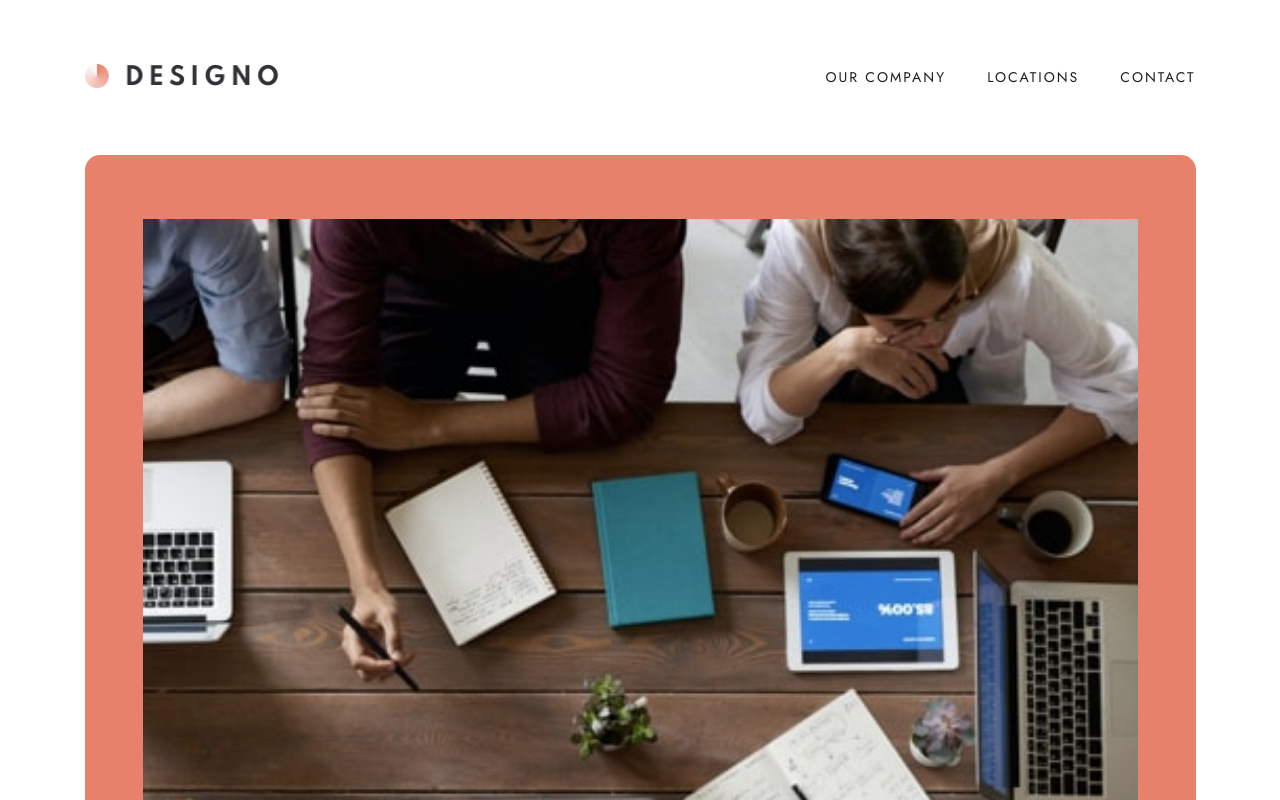
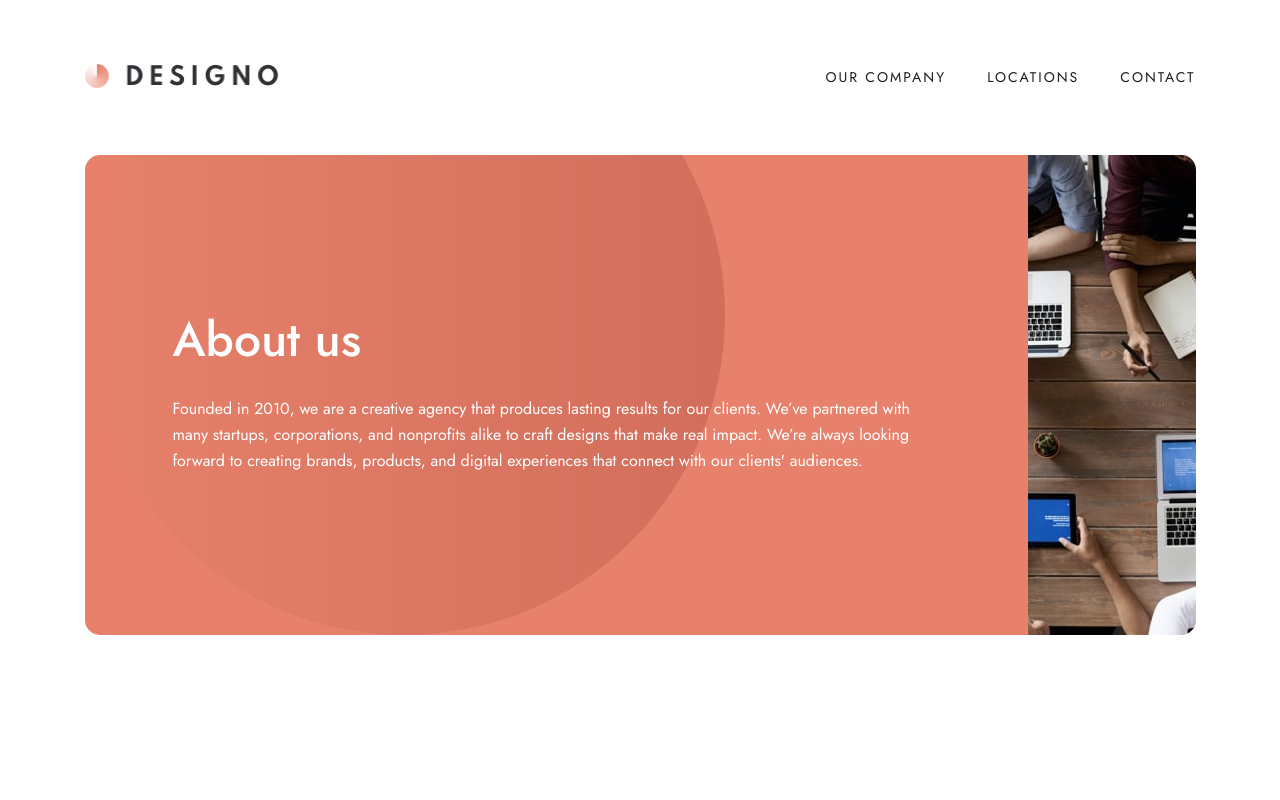
Before and after one commit to Andrparsons/designo, a Next.js app: page /about in a window 1280 px wide. Shown: the top 800 px of the page. Built offline with nearby package versions, Linux system fonts and the light colour scheme.

Commit message:
about page intro styling

```diff
--- a/pages/about.js
+++ b/pages/about.js
@@ -23,7 +23,6 @@ export default function About() {
 
       <main className={styles.main}>
         <section className={styles.introSection}>
-          <div className={styles.introContainer}>
           <picture>
             <source
               media="(min-width:900px)"
@@ -44,12 +43,10 @@ export default function About() {
             <p className={styles.introParagraph}>
               Founded in 2010, we are a creative agency that produces lasting
               results for our clients. We’ve partnered with many startups,
-                corporations, and nonprofits alike to craft designs that make
-                real impact. We’re always looking forward to creating brands,
-                products, and digital experiences that connect with our clients'
-                audiences.
+              corporations, and nonprofits alike to craft designs that make real
+              impact. We’re always looking forward to creating brands, products,
+              and digital experiences that connect with our clients' audiences.
             </p>
-            </div>
           </div>
         </section>
 
--- a/styles/About.module.css
+++ b/styles/About.module.css
@@ -39,17 +39,19 @@
   .introSection {
     margin: 0 2.5rem;
     border-radius: var(--borderRadiuslarge);
-    padding: 4rem 0;
     background-position: center left -2rem;
-  }
-
-  .introContainer {
-    padding: 0 3.625rem;
+    overflow: hidden;
   }
 
   .introParagraph {
-    max-width: 445px;
+    max-width: 573px;
     margin: 1.5rem auto 0;
+  }
+
+  .introContent {
+    background-image: url(/about/desktop/bg-pattern-hero-about-desktop.svg);
+    background-position: bottom 6.25rem left -8rem;
+    padding: 4rem 1rem;
   }
 }
 
@@ -58,6 +60,26 @@
     max-width: 1111px;
     margin: 0 auto;
     background-position: center right;
+    display: flex;
+    flex-direction: row-reverse;
+  }
+
+  .introParagraph {
+    max-width: 100%;
+    margin: 2rem 0 0;
+  }
+
+  .introPic {
+    min-width: max-content;
+  }
+
+  .introContent {
+    padding: 0 5.5rem;
+    text-align: left;
+    display: flex;
+    flex-direction: column;
+    justify-content: center;
+    background-position: bottom left;
   }
 }
 
```
Lines whose indentation alone changed are shown as unchanged.
